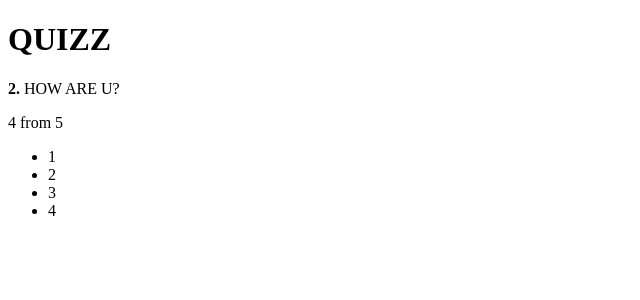
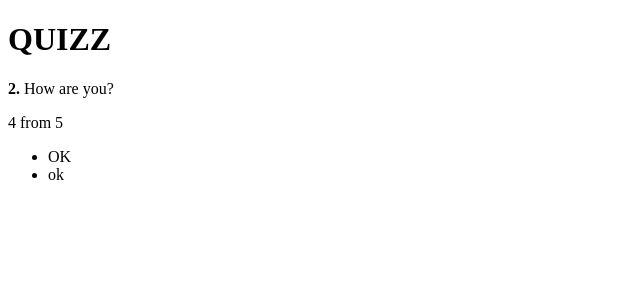
Before and after one commit to arborin/vm-react-app, a React (Create React App) app: page / in a window 1280 px wide. Shown: the top 300 px of the page, without its empty margins (0-640 px from the left). Built offline with nearby package versions, Linux system fonts and the light colour scheme.

Commit message:
[add] quiz data structure

```diff
--- a/src/components/ActiveQuiz/ActiveQuiz.jsx
+++ b/src/components/ActiveQuiz/ActiveQuiz.jsx
@@ -1,19 +1,23 @@
 import React from 'react'
+import AnswersList from './activeList.jsx/AnswersList'
 
 export default function ActiveQuiz(props) {
+
+  console.log(props)
+
+
   return (
     <div>
 
         <p>
-            <span><strong>2. </strong> HOW ARE U?</span>
+            <span><strong>2. </strong>{props.question}</span>
         </p>
         <p>4 from 5</p>
-        <ul>
-            <li>1</li>
-            <li>2</li>
-            <li>3</li>
-            <li>4</li>
-        </ul>
+
+        <AnswersList
+          answers={props.answers}
+          onAnswerClick={props.onAnswerClick}
+        />
     </div>
   )
 }
--- /dev/null
+++ b/src/components/ActiveQuiz/activeList.jsx/AnswersList.jsx
@@ -0,0 +1,22 @@
+import React from 'react'
+import AnswerItem from '../answerItem/AnswerItem'
+
+export default function AnswersList(props) {
+  console.log("ONLY ANSOWRS");
+  console.log(props)
+  return (
+    <ul>
+        {
+          props.answers.map((answer, index) => {
+              return (
+                <AnswerItem
+                  key={index}
+                  answer={answer}
+                  onAnswerClick={props.onAnswerClick}
+                  />
+              )
+          })
+        }
+    </ul>
+  )
+}
--- /dev/null
+++ b/src/components/ActiveQuiz/answerItem/AnswerItem.jsx
@@ -0,0 +1,7 @@
+import React from 'react'
+
+export default function AnswerItem(props) {
+  return (
+    <li onClick={()=>props.onAnswerClick(props.answer.id)}>{props.answer.text} </li>
+  )
+}
--- a/src/containers/Quiz/Quiz.js
+++ b/src/containers/Quiz/Quiz.js
@@ -4,14 +4,28 @@ import ActiveQuiz from "../../components/ActiveQuiz/ActiveQuiz";
 
 class Quiz extends Component {
     state = {
-        quiz: []
+        quiz: [
+            {
+                question: "How are you?",
+                answers: [{ text: 'OK', id: 0 }, { text: 'ok', id: 1 }],
+                rightAnswerId: 0
+            }
+        ]
     }
+
+    onAnswerClickHandler = (answerId) => {
+        console.log('answer id: ', answerId);
+    }
+
     render() {
         return (
             <div>
                 <h1>QUIZZ</h1>
                 <div>
-                    <ActiveQuiz />
+                    <ActiveQuiz
+                        question={this.state.quiz[0].question}
+                        answers={this.state.quiz[0].answers}
+                        onAnswerClick={this.onAnswerClickHandler} />
                 </div>
             </div>
         )
```
